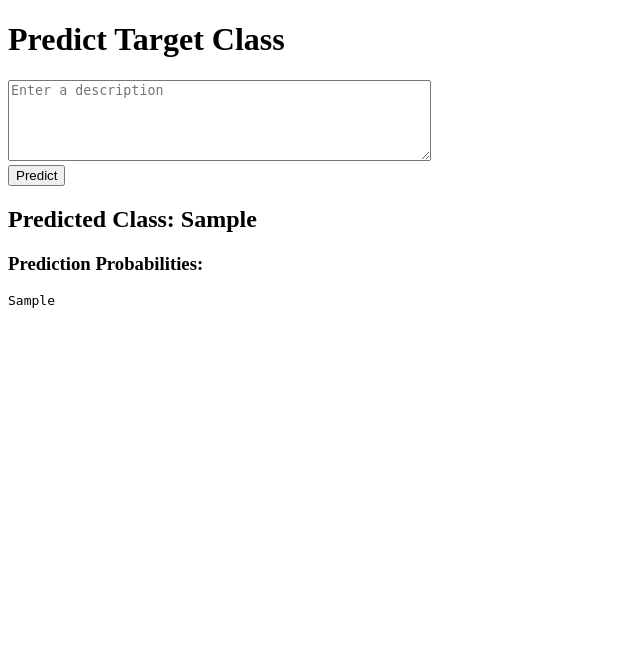
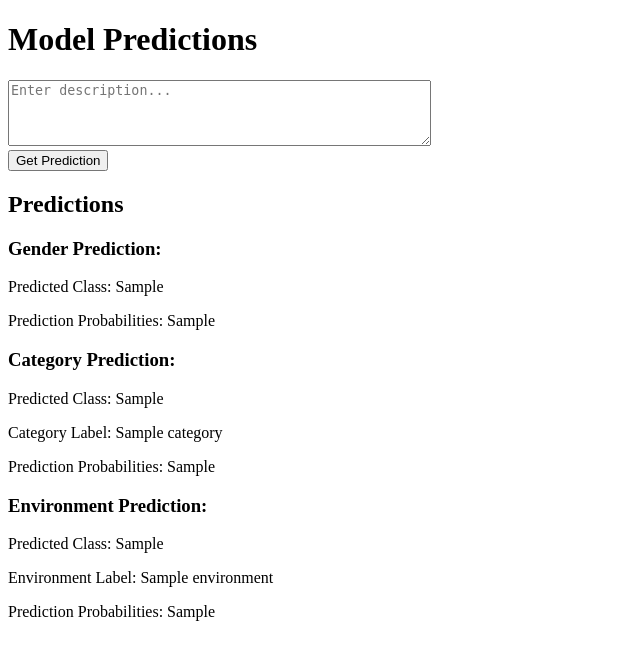
Before and after one commit to TOMILO87/crs_se_mfa_support_v2, a Flask app: template scripts/flask_app/templates/predict.html in a window 1280 px wide. Shown: the top 660 px of the page, without its empty margins (0-640 px from the left). Run offline with Flask 3, Linux system fonts and the light colour scheme; the template is opened without the code that fills it: most values are stand-ins (such as "Sample title", 1, 10 or a date in 2020); parts of the project's set-up code (start-up, migrations or seed data) failed here and were passed over.

Commit message:
Added multiople predictions

```diff
--- a/scripts/flask_app/app.py
+++ b/scripts/flask_app/app.py
@@ -4,6 +4,7 @@ import tensorflow as tf
 import pickle
 from tensorflow.keras.preprocessing.sequence import pad_sequences
 import os
+import numpy as np
 
 app = Flask(__name__)
 
@@ -11,31 +12,59 @@ app = Flask(__name__)
 CORS(app, resources={r"/api/*": {"origins": "*"}})
 
 # Paths to the model and tokenizer files
-MODEL_PATH = '/var/models/Gender_model.keras'
-TOKENIZER_PATH = '/var/models/Gender_tokenizer.pickle'
+MODEL_PATHS = {
+    "gender": "/var/models/Gender_model.keras",
+    "category": "/var/models/Category_model.keras",
+    "environment": "/var/models/Environment_model.keras"
+}
 
-# Preprocess function
+TOKENIZER_PATHS = {
+    "gender": "/var/models/Gender_tokenizer.pickle",
+    "category": "/var/models/Category_tokenizer.pickle",
+    "environment": "/var/models/Environment_tokenizer.pickle"
+}
+
+LABEL_ENCODER_PATHS = {
+    "gender": "/var/models/Gender_label_encoder.pickle",
+    "category": "/var/models/Category_label_encoder.pickle",
+    "environment": "/var/models/Environment_label_encoder.pickle"
+}
+
+# Preprocess function for text descriptions
 def preprocess_input(description, tokenizer, maxlen=200):
     """Tokenize and pad the input description."""
     seq = tokenizer.texts_to_sequences([description])
     padded_seq = pad_sequences(seq, padding='post', maxlen=maxlen)
     return padded_seq
 
-# Utility function to load the model and tokenizer
-def get_model_and_tokenizer():
-    """Load and cache the model and tokenizer in Flask's application context."""
-    if "model" not in g:
-        g.model = tf.keras.models.load_model(MODEL_PATH)
-    if "tokenizer" not in g:
-        with open(TOKENIZER_PATH, 'rb') as f:
-            g.tokenizer = pickle.load(f)
-    return g.model, g.tokenizer
+# Utility function to load models, tokenizers, and label encoders
+def get_models_and_tokenizers():
+    """Load and cache the models, tokenizers, and label encoders in Flask's application context."""
+    if "models" not in g:
+        g.models = {}
+        for model_key, model_path in MODEL_PATHS.items():
+            g.models[model_key] = tf.keras.models.load_model(model_path)
+
+    if "tokenizers" not in g:
+        g.tokenizers = {}
+        for key, path in TOKENIZER_PATHS.items():
+            with open(path, 'rb') as f:
+                g.tokenizers[key] = pickle.load(f)
+
+    if "label_encoders" not in g:
+        g.label_encoders = {}
+        for key, path in LABEL_ENCODER_PATHS.items():
+            with open(path, 'rb') as f:
+                g.label_encoders[key] = pickle.load(f)
+
+    return g.models, g.tokenizers, g.label_encoders
 
 @app.teardown_appcontext
 def cleanup(exception=None):
     """Clean up resources on application context teardown."""
-    g.pop("model", None)
-    g.pop("tokenizer", None)
+    g.pop("models", None)
+    g.pop("tokenizers", None)
+    g.pop("label_encoders", None)
 
 @app.route("/api/predict", methods=["POST"])
 def predict_api():
@@ -47,21 +76,47 @@ def predict_api():
         if not description:
             return jsonify({"error": "Description is required"}), 400
 
-        # Load model and tokenizer
-        model, tokenizer = get_model_and_tokenizer()
+        # Load models, tokenizers, and label encoders
+        models, tokenizers, label_encoders = get_models_and_tokenizers()
 
-        # Preprocess the input description
-        input_data = preprocess_input(description, tokenizer)
+        predictions = {}
 
-        # Make prediction
-        prediction = model.predict(input_data)
-        predicted_class = prediction.argmax(axis=1)[0]
-        prediction_probabilities = prediction.tolist()[0]
+        # Predict with Gender model
+        gender_model = models["gender"]
+        gender_tokenizer = tokenizers["gender"]
+        input_data = preprocess_input(description, gender_tokenizer)
+        gender_prediction = gender_model.predict(input_data)
+        gender_pred_class = gender_prediction.argmax(axis=1)[0]
+        predictions["gender"] = {
+            "predicted_class": gender_pred_class,
+            "prediction_probabilities": gender_prediction.tolist()[0]
+        }
 
-        return jsonify({
-            "predicted_class": predicted_class,
-            "prediction_probabilities": prediction_probabilities
-        })
+        # Predict with Category model
+        category_model = models["category"]
+        category_tokenizer = tokenizers["category"]
+        input_data = preprocess_input(description, category_tokenizer)
+        category_prediction = category_model.predict(input_data)
+        category_pred_class = category_prediction.argmax(axis=1)[0]
+        predictions["category"] = {
+            "predicted_class": category_pred_class,
+            "prediction_probabilities": category_prediction.tolist()[0],
+            "category_label": label_encoders["category"].classes_[category_pred_class]
+        }
+
+        # Predict with Environment model
+        environment_model = models["environment"]
+        environment_tokenizer = tokenizers["environment"]
+        input_data = preprocess_input(description, environment_tokenizer)
+        environment_prediction = environment_model.predict(input_data)
+        environment_pred_class = environment_prediction.argmax(axis=1)[0]
+        predictions["environment"] = {
+            "predicted_class": environment_pred_class,
+            "prediction_probabilities": environment_prediction.tolist()[0],
+            "environment_label": label_encoders["environment"].classes_[environment_pred_class]
+        }
+
+        return jsonify(predictions)
 
     except Exception as e:
         return jsonify({"error": str(e)}), 500
@@ -75,18 +130,47 @@ def predict_page():
         if not description:
             return render_template("predict.html", error="Description is required")
 
-        # Load model and tokenizer
-        model, tokenizer = get_model_and_tokenizer()
+        # Load models, tokenizers, and label encoders
+        models, tokenizers, label_encoders = get_models_and_tokenizers()
 
-        # Preprocess the input description
-        input_data = preprocess_input(description, tokenizer)
+        predictions = {}
 
-        # Make prediction
-        prediction = model.predict(input_data)
-        predicted_class = prediction.argmax(axis=1)[0]
-        prediction_probabilities = prediction.tolist()[0]
+        # Predict with Gender model
+        gender_model = models["gender"]
+        gender_tokenizer = tokenizers["gender"]
+        input_data = preprocess_input(description, gender_tokenizer)
+        gender_prediction = gender_model.predict(input_data)
+        gender_pred_class = gender_prediction.argmax(axis=1)[0]
+        predictions["gender"] = {
+            "predicted_class": gender_pred_class,
+            "prediction_probabilities": gender_prediction.tolist()[0]
+        }
 
-        return render_template("predict.html", predicted_class=predicted_class, prediction_probabilities=prediction_probabilities)
+        # Predict with Category model
+        category_model = models["category"]
+        category_tokenizer = tokenizers["category"]
+        input_data = preprocess_input(description, category_tokenizer)
+        category_prediction = category_model.predict(input_data)
+        category_pred_class = category_prediction.argmax(axis=1)[0]
+        predictions["category"] = {
+            "predicted_class": category_pred_class,
+            "prediction_probabilities": category_prediction.tolist()[0],
+            "category_label": label_encoders["category"].classes_[category_pred_class]
+        }
+
+        # Predict with Environment model
+        environment_model = models["environment"]
+        environment_tokenizer = tokenizers["environment"]
+        input_data = preprocess_input(description, environment_tokenizer)
+        environment_prediction = environment_model.predict(input_data)
+        environment_pred_class = environment_prediction.argmax(axis=1)[0]
+        predictions["environment"] = {
+            "predicted_class": environment_pred_class,
+            "prediction_probabilities": environment_prediction.tolist()[0],
+            "environment_label": label_encoders["environment"].classes_[environment_pred_class]
+        }
+
+        return render_template("predict.html", predictions=predictions)
 
     return render_template("predict.html")
 
@@ -96,11 +180,11 @@ def home():
     return "Flask app is running!"
 
 if __name__ == "__main__":
-    if not os.path.exists(MODEL_PATH):
-        print(f"Error: Model file not found at {MODEL_PATH}")
+    if not all(os.path.exists(path) for path in MODEL_PATHS.values()):
+        print(f"Error: One or more model files are missing.")
         exit(1)
-    if not os.path.exists(TOKENIZER_PATH):
-        print(f"Error: Tokenizer file not found at {TOKENIZER_PATH}")
+    if not all(os.path.exists(path) for path in TOKENIZER_PATHS.values()):
+        print(f"Error: One or more tokenizer files are missing.")
         exit(1)
 
     app.run(debug=True, host="0.0.0.0")
--- a/scripts/flask_app/templates/predict.html
+++ b/scripts/flask_app/templates/predict.html
@@ -3,28 +3,51 @@
   <head>
     <meta charset="UTF-8" />
     <meta name="viewport" content="width=device-width, initial-scale=1.0" />
-    <title>Predict Description</title>
+    <title>Model Prediction</title>
   </head>
   <body>
-    <h1>Predict Target Class</h1>
+    <h1>Model Predictions</h1>
     <form action="/predict" method="POST">
       <textarea
-        rows="5"
+        name="description"
+        rows="4"
         cols="50"
-        name="description"
-        placeholder="Enter a description"
-        required
+        placeholder="Enter description..."
       ></textarea
       ><br />
-      <button type="submit">Predict</button>
+      <button type="submit">Get Prediction</button>
     </form>
 
-    {% if error %}
-    <p style="color: red">{{ error }}</p>
-    {% endif %} {% if predicted_class is not none %}
-    <h2>Predicted Class: {{ predicted_class }}</h2>
-    <h3>Prediction Probabilities:</h3>
-    <pre>{{ prediction_probabilities }}</pre>
+    {% if predictions %}
+    <h2>Predictions</h2>
+    <div>
+      <h3>Gender Prediction:</h3>
+      <p>Predicted Class: {{ predictions.gender.predicted_class }}</p>
+      <p>
+        Prediction Probabilities: {{ predictions.gender.prediction_probabilities
+        }}
+      </p>
+    </div>
+
+    <div>
+      <h3>Category Prediction:</h3>
+      <p>Predicted Class: {{ predictions.category.predicted_class }}</p>
+      <p>Category Label: {{ predictions.category.category_label }}</p>
+      <p>
+        Prediction Probabilities: {{
+        predictions.category.prediction_probabilities }}
+      </p>
+    </div>
+
+    <div>
+      <h3>Environment Prediction:</h3>
+      <p>Predicted Class: {{ predictions.environment.predicted_class }}</p>
+      <p>Environment Label: {{ predictions.environment.environment_label }}</p>
+      <p>
+        Prediction Probabilities: {{
+        predictions.environment.prediction_probabilities }}
+      </p>
+    </div>
     {% endif %}
   </body>
 </html>
```
Also changed, not shown: scripts/flask_app/app copy 9.py (added, +106 -0 lines).
